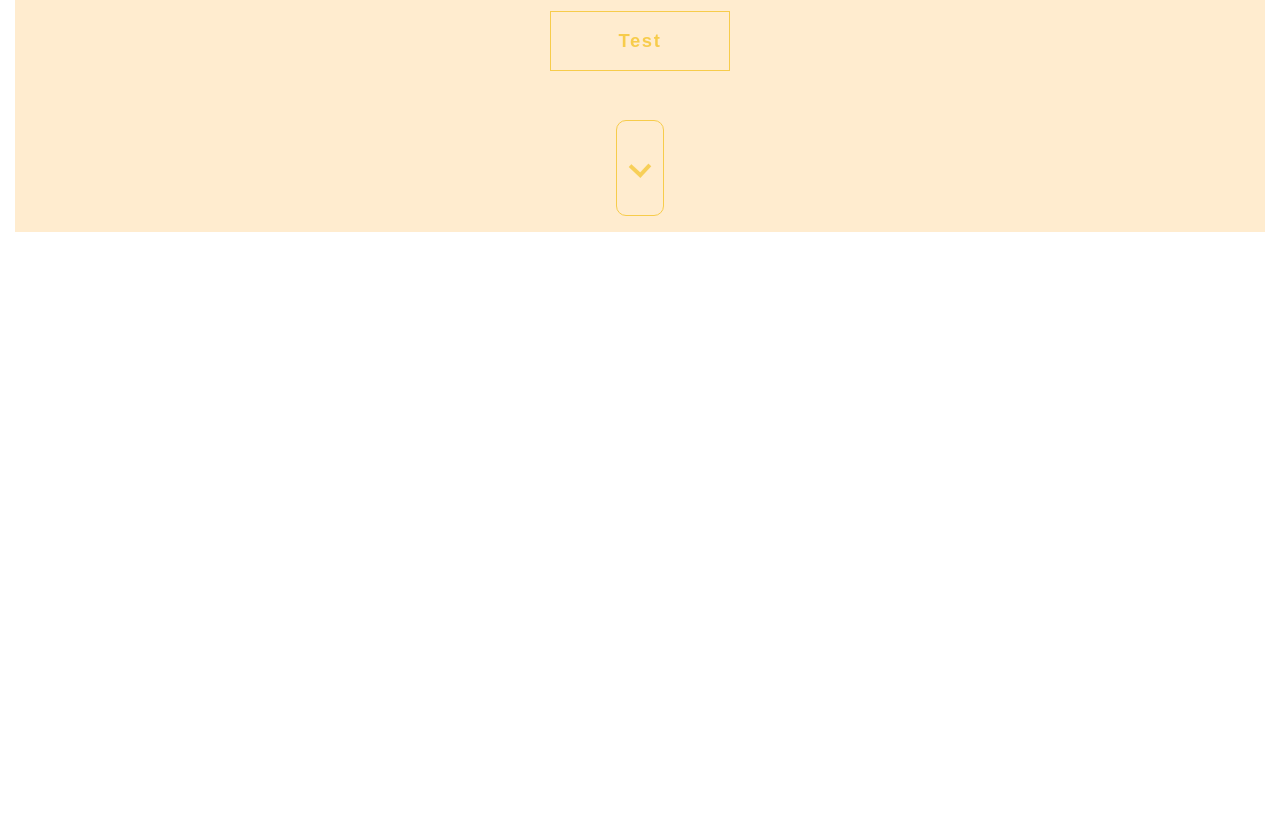
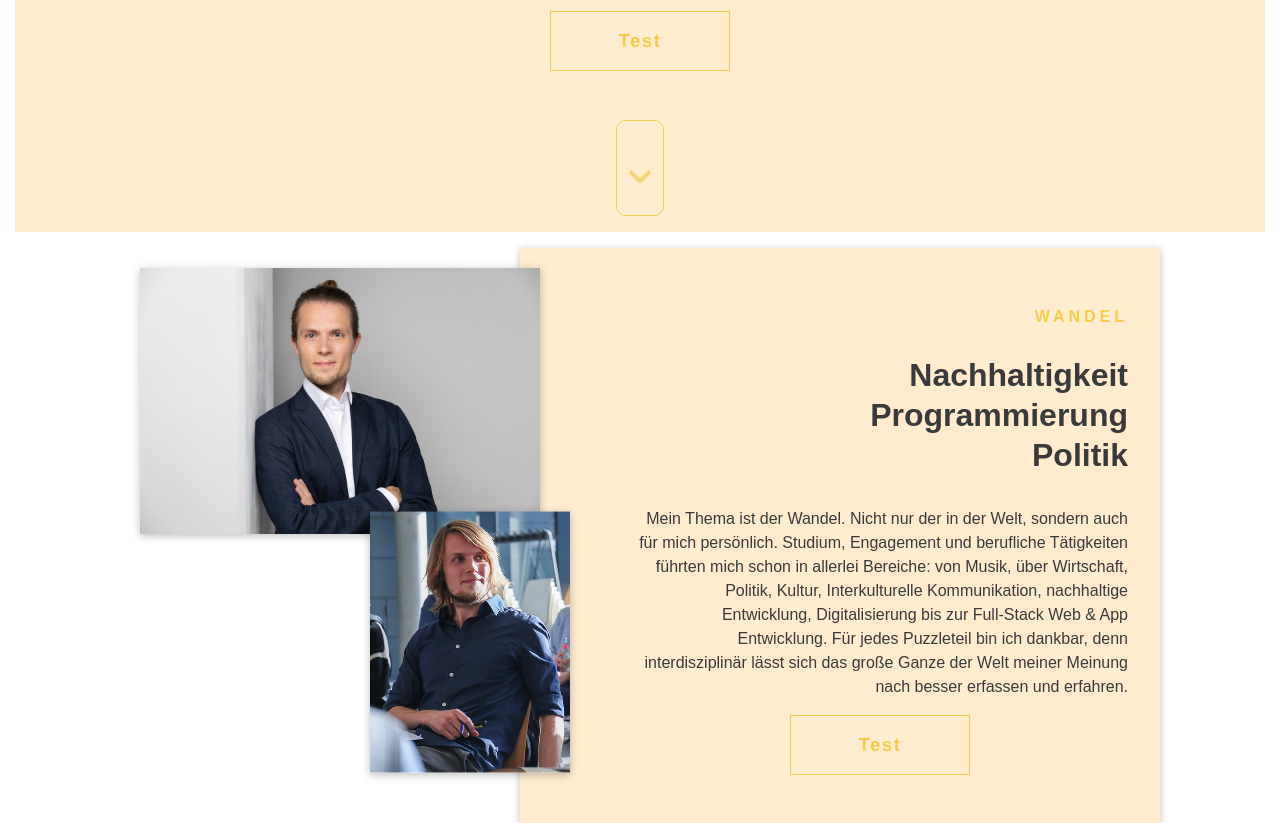
Before and after one commit to MatchuPitchu/portfolio, a React (Create React App) app: page / in a window 1280 px wide. Shown: the part 560-1383 px from the top of the page. Before the commit the page ends 808 px from the top, so only its background shows below. Built offline with nearby package versions, Linux system fonts and the light colour scheme.

Commit message:
Add Introduction

```diff
--- a/src/App.js
+++ b/src/App.js
@@ -1,4 +1,5 @@
 import { Fragment } from 'react';
+import Introduction from './components/Introduction';
 
 import Header from './components/Layout/Header';
 
@@ -6,7 +7,9 @@ const App = () => {
   return (
     <Fragment>
       <Header />
-      <main></main>
+      <main>
+        <Introduction />
+      </main>
     </Fragment>
   );
 };
--- /dev/null
+++ b/src/components/Introduction.js
@@ -0,0 +1,43 @@
+import classes from './Introduction.module.css';
+import Button from './UI/Button/Button';
+import Card from './UI/Card/Card';
+import image1 from '../assets/michael_flohr_2021_web.jpg';
+import image2 from '../assets/michael_flohr_2019_web.jpg';
+
+const Introduction = () => {
+  return (
+    <>
+      <div className={classes.container}>
+        <div className={classes.col}>
+          <div className={classes.imageBox1}>
+            <img src={image1} alt='Foto Michael Flohr' />
+          </div>
+          <div className={classes.imageBox2}>
+            <img src={image2} alt='Foto Michael Flohr' />
+          </div>
+        </div>
+        <Card className={`${classes.col} ${classes.alignRight}`}>
+          <h2>Wandel</h2>
+          <h3>
+            Nachhaltigkeit
+            <br />
+            Programmierung
+            <br />
+            Politik
+          </h3>
+          <p>
+            Mein Thema ist der Wandel. Nicht nur der in der Welt, sondern auch für mich persönlich.
+            Studium, Engagement und berufliche Tätigkeiten führten mich schon in allerlei Bereiche:
+            von Musik, über Wirtschaft, Politik, Kultur, Interkulturelle Kommunikation, nachhaltige
+            Entwicklung, Digitalisierung bis zur Full-Stack Web & App Entwicklung. Für jedes
+            Puzzleteil bin ich dankbar, denn interdisziplinär lässt sich das große Ganze der Welt
+            meiner Meinung nach besser erfassen und erfahren.
+          </p>
+          <Button>Test</Button>
+        </Card>
+      </div>
+    </>
+  );
+};
+
+export default Introduction;
--- /dev/null
+++ b/src/components/Introduction.module.css
@@ -0,0 +1,36 @@
+.container {
+  display: flex;
+  justify-content: center;
+  align-items: center;
+}
+
+.col {
+  display: flex;
+  flex-direction: column;
+}
+
+.alignRight {
+  text-align: right;
+}
+
+.imageBox1 {
+  width: 400px;
+  height: auto;
+  z-index: 2;
+  transform: translate(5%, 0%);
+}
+
+.imageBox2 {
+  width: 200px;
+  height: auto;
+  z-index: 2;
+  transform: translate(125%, -10%);
+}
+
+.imageBox1 img,
+.imageBox2 img {
+  width: 100%;
+  height: auto;
+  object-fit: cover;
+  box-shadow: 0 2px 8px rgba(0, 0, 0, 0.25);
+}
--- a/src/components/Layout/Hero.js
+++ b/src/components/Layout/Hero.js
@@ -1,6 +1,6 @@
 import Button from '../UI/Button/Button';
+import Pointer from '../UI/Pointer';
 import classes from './Hero.module.css';
-import image from '../../assets/michael_flohr_web.jpg';
 
 const Hero = () => {
   return (
@@ -10,14 +10,8 @@ const Hero = () => {
         <div className={classes.firstName}>Michael</div>
         <div className={classes.lastName}>Flohr</div>
       </h1>
-      <div>
-        <Button>Test</Button>
-      </div>
-      <a href='#text' className={classes.scroll}>
-        <div className={classes.pointer}>
-          <span></span>
-        </div>
-      </a>
+      <Button>Test</Button>
+      <Pointer />
     </section>
   );
 };
--- a/src/components/Layout/Hero.module.css
+++ b/src/components/Layout/Hero.module.css
@@ -64,45 +64,3 @@ h1 .lastName {
     transform: translate(0%, -33%);
   }
 }
-
-.scroll {
-  display: flex;
-  justify-content: center;
-  align-items: center;
-}
-
-.pointer {
-  display: flex;
-  height: 6rem;
-  width: 3rem;
-  border: 1px solid #f7cc4b;
-  border-radius: 10px;
-}
-
-.pointer span {
-  height: 1rem;
-  width: 1rem;
-  border-right: 4px solid #f7cc4b;
-  border-bottom: 4px solid #f7cc4b;
-  border-radius: 0%;
-  background-color: transparent;
-  margin: auto;
-  animation: move 1s linear infinite;
-}
-
-@keyframes move {
-  0% {
-    opacity: 1;
-    transform: translateY(-2rem);
-  }
-
-  50% {
-    opacity: 0.9;
-    transform: rotate(45deg);
-  }
-
-  100% {
-    opacity: 0;
-    transform: translateY(1.5rem) rotate(45deg);
-  }
-}
--- a/src/components/UI/Card/Card.module.css
+++ b/src/components/UI/Card/Card.module.css
@@ -1,5 +1,32 @@
 .card {
-  background: white;
-  box-shadow: 0 2px 8px rgba(0, 0, 0, 0.26);
-  border-radius: 10px;
+  background: #ffeccf;
+  box-shadow: 0 2px 8px rgba(0, 0, 0, 0.25);
+  min-width: 25rem;
+  max-width: 40rem;
+  padding: 3rem 2rem 3rem 7rem;
+  z-index: 1;
 }
+
+.card h2 {
+  font-size: 1rem;
+  font-weight: 900;
+  letter-spacing: 4px;
+  line-height: 1rem;
+  color: #f7cc4b;
+  text-transform: uppercase;
+}
+
+.card h3 {
+  font-size: 2rem;
+  font-weight: 700;
+  line-height: 2.5rem;
+  color: #3a3a3a;
+  margin: 1rem 0;
+}
+
+.card p {
+  color: #3a3a3a;
+  font-size: 1rem;
+  font-weight: 500;
+  line-height: 1.5rem;
+}
--- /dev/null
+++ b/src/components/UI/Pointer.js
@@ -0,0 +1,13 @@
+import classes from './Pointer.module.css';
+
+const Pointer = () => {
+  return (
+    <a href='#text' className={classes.scroll}>
+      <div className={classes.pointer}>
+        <span></span>
+      </div>
+    </a>
+  );
+};
+
+export default Pointer;
--- /dev/null
+++ b/src/components/UI/Pointer.module.css
@@ -0,0 +1,41 @@
+.scroll {
+  display: flex;
+  justify-content: center;
+  align-items: center;
+}
+
+.pointer {
+  display: flex;
+  height: 6rem;
+  width: 3rem;
+  border: 1px solid #f7cc4b;
+  border-radius: 10px;
+}
+
+.pointer span {
+  height: 1rem;
+  width: 1rem;
+  border-right: 4px solid #f7cc4b;
+  border-bottom: 4px solid #f7cc4b;
+  border-radius: 0%;
+  background-color: transparent;
+  margin: auto;
+  animation: move 1s linear infinite;
+}
+
+@keyframes move {
+  0% {
+    opacity: 1;
+    transform: translateY(-2rem);
+  }
+
+  50% {
+    opacity: 0.9;
+    transform: rotate(45deg);
+  }
+
+  100% {
+    opacity: 0;
+    transform: translateY(1.5rem) rotate(45deg);
+  }
+}
```
Also changed, not shown: src/assets/michael_flohr_2019_web.jpg (added), src/assets/michael_flohr_2021_web.jpg (renamed from src/assets/michael_flohr_web.jpg).
